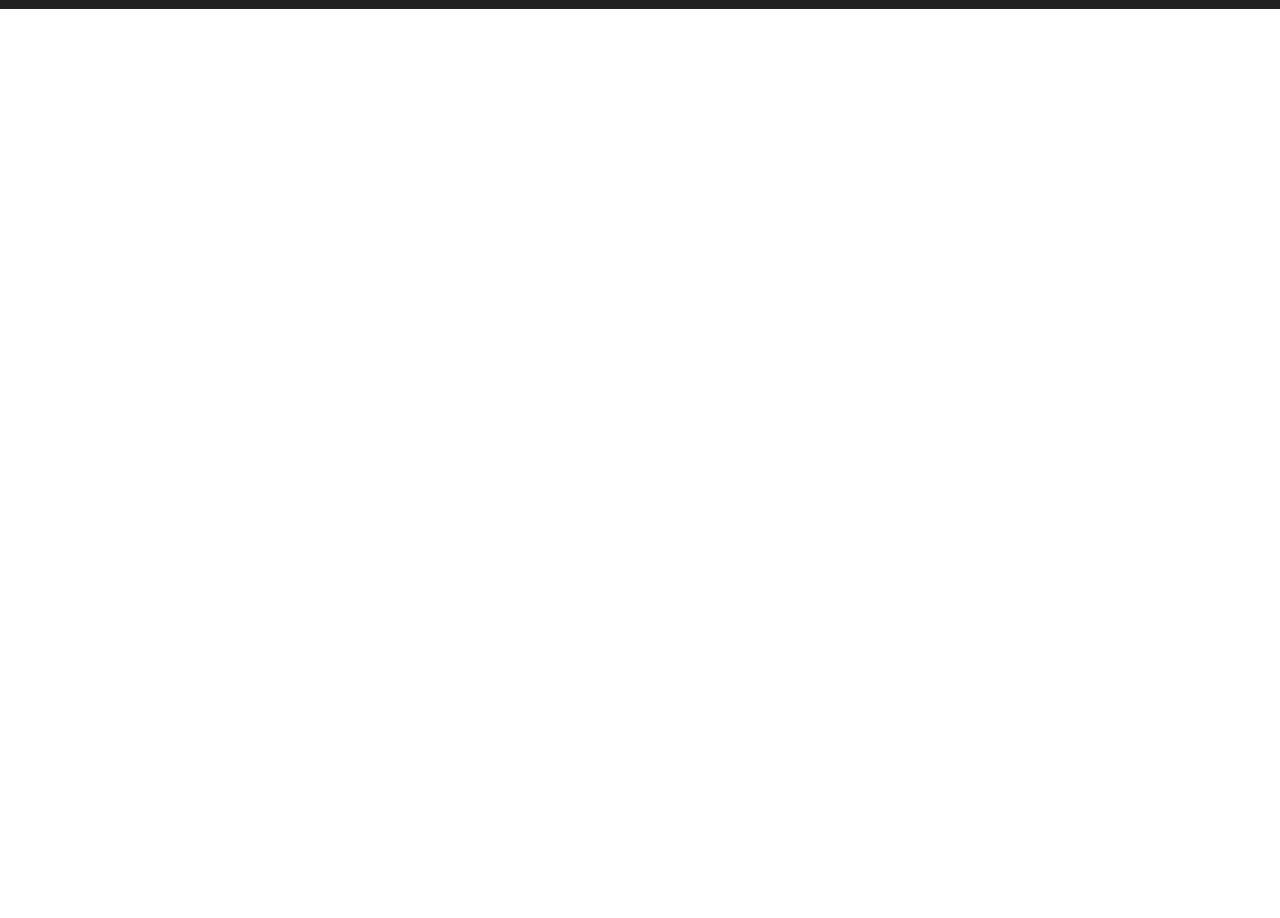
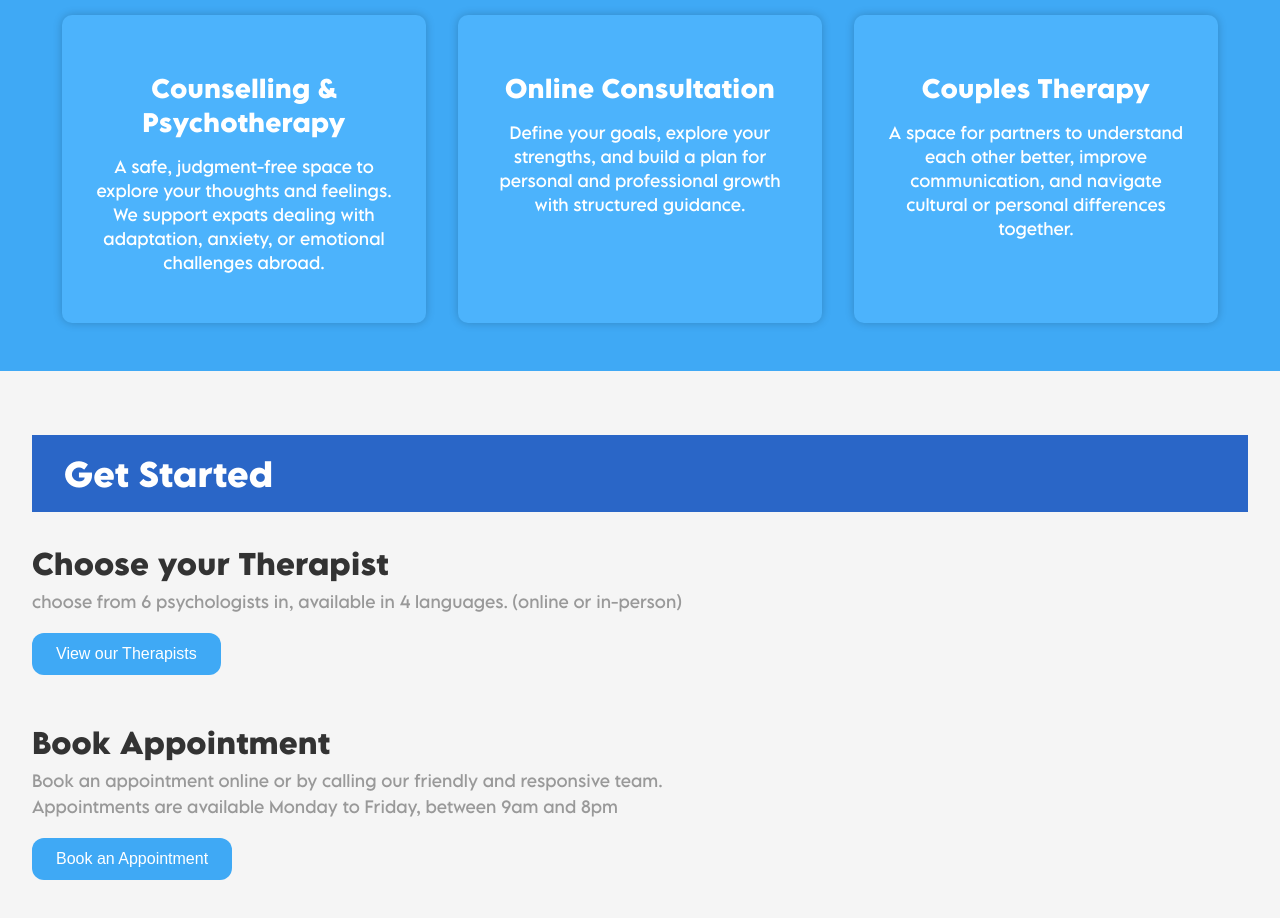
Before and after one commit to alirizaercan/MindinBlue, a React (Create React App) app: page / in a window 1280 px wide. Shown: the part 1820-2738 px from the top of the page. Before the commit the page ends 1829 px from the top, so only its background shows below. Built offline with nearby package versions, Linux system fonts and the light colour scheme.

Commit message:
Home page update 5

```diff
--- a/src/components/Header/Header.css
+++ b/src/components/Header/Header.css
@@ -5,7 +5,7 @@
   position: sticky;
   top: 0;
   z-index: 1000;
-  padding: 1rem;
+  padding: 0.5rem;
   background: #3fa9f5;
   color: #fff;
 }
@@ -15,11 +15,22 @@
   align-items: center;
   width: 100%;
   box-sizing: border-box;
+  justify-content: space-between;
 }
 
 /* Header navigation section styles */
 .header-nav {
+  display: flex;
+  gap: 1.5rem;
   margin-left: auto; /* Align navigation links to the right */
+}
+
+.header-phone a {
+  color: #fff;
+  text-decoration: none;
+  font-weight: none;
+  white-space: nowrap;
+  font-size: 1.5rem;
 }
 
 /* Header navigation links styles */
@@ -30,10 +41,6 @@
   font-size: 1.5rem;
 }
 
-.header-nav a:last-child {
-  margin-right: 0;
-}
-
 /* Logo styles */
 .header-logo {
   height: auto;
@@ -42,21 +49,31 @@
 }
 
 @media (max-width: 1024px) {
+  .header-phone a {
+    font-size: 1.3rem;
+  }
+
   .header-content {
     flex-direction: column;
   }
-  .header-logo {
-    width: 180px;
-    margin-bottom: 1rem;
+
+  .header-nav a {
+    margin-right: 0.5rem;
+    font-size: 1.3rem;
   }
+
   .header-nav {
-    margin-left: 0;
+    margin-left: 0; /* Align navigation links to the center */
+  }
+}
+
+@media (max-width: 400px) {
+  .header-phone a {
+    font-size: 1rem;
   }
 
   .header-nav a {
-    color: #fff;
-    margin-right: 0.5rem;
-    text-decoration: none;
-    font-size: 1.2rem;
+    margin-right: 0rem;
+    font-size: 1rem;
   }
 }
--- a/src/components/Header/Header.js
+++ b/src/components/Header/Header.js
@@ -19,6 +19,9 @@ function Header() {
           <Link to="/services">Services</Link>
           <Link to="/contact">Contact</Link>
         </nav>
+        <div className="header-phone">
+          <a href="tel:+48506080577">+48 (506) 080-577</a>
+        </div>
       </div>
     </header>
   );
--- a/src/pages/Home/Home.css
+++ b/src/pages/Home/Home.css
@@ -127,6 +127,96 @@
   display: block;
 }
 
+.what-we-offer {
+  background-color: #3fa9f5;
+  color: white;
+  text-align: center;
+  padding: 3rem 1rem;
+}
+
+.what-we-offer h2 {
+  font-size: 2rem;
+  margin-bottom: 2rem;
+  font-weight: bold;
+}
+
+.offer-cards {
+  display: flex;
+  flex-wrap: wrap;
+  justify-content: center;
+  gap: 2rem;
+}
+
+.offer-card {
+  background-color: #4cb3fc;
+  padding: 2rem;
+  border-radius: 10px;
+  box-shadow: 0 0 10px rgba(0, 0, 0, 0.2);
+  max-width: 300px;
+  flex: 1 1 300px;
+  transition: transform 0.3s ease;
+}
+
+.offer-card:hover {
+  transform: translateY(-5px);
+}
+
+.offer-card h3 {
+  font-size: 1.5rem;
+  margin-bottom: 1rem;
+}
+.offer-card p {
+  font-size: 1rem;
+  line-height: 1.5;
+}
+
+.get-started-section {
+  background-color: #f5f5f5;
+  padding: 4rem 2rem;
+  text-align: left;
+}
+
+.get-started-title {
+  background-color: #2a66c7;
+  color: #fff;
+  padding: 1rem 2rem;
+  font-size: 2rem;
+  font-weight: bold;
+  margin: 0 0 2rem;
+}
+
+.get-started-block {
+  margin-bottom: 3rem;
+}
+
+.get-started-block h3 {
+  font-size: 1.75rem;
+  color: #333;
+  margin-bottom: 0.5rem;
+}
+
+.get-started-block .subtitle {
+  font-size: 1rem;
+  color: #999;
+  margin: 0.25rem 0;
+}
+
+.get-started-btn {
+  margin-top: 1rem;
+  background-color: #3fa9f5;
+  color: #fff;
+  padding: 0.75rem 1.5rem;
+  border: none;
+  border-radius: 12px;
+  font-size: 1rem;
+  cursor: pointer;
+  transition: background-color 0.2s ease;
+}
+
+.get-started-btn:hover {
+  background-color: #2e94de;
+}
+
 @media (max-width: 900px) {
   .meet-founder-section {
     flex-direction: column;
--- a/src/pages/Home/Home.js
+++ b/src/pages/Home/Home.jsx
@@ -51,6 +51,60 @@ function Home() {
           ></iframe>
         </div>
       </section>
+      <section className="what-we-offer">
+        <h2>What We Offer</h2>
+        <div className="offer-cards">
+          <div className="offer-card">
+            <h3>Counselling & Psychotherapy</h3>
+            <p>
+              A safe, judgment-free space to explore your thoughts and feelings.
+              We support expats dealing with adaptation, anxiety, or emotional
+              challenges abroad.
+            </p>
+          </div>
+          <div className="offer-card">
+            <h3>Online Consultation</h3>
+            <p>
+              Define your goals, explore your strengths, and build a plan for
+              personal and professional growth with structured guidance.
+            </p>
+          </div>
+          <div className="offer-card">
+            <h3>Couples Therapy</h3>
+            <p>
+              A space for partners to understand each other better, improve
+              communication, and navigate cultural or personal differences
+              together.
+            </p>
+          </div>
+        </div>
+      </section>
+      <section className="get-started-section">
+        <h2 className="get-started-title">Get Started</h2>
+
+        <div className="get-started-block">
+          <h3>Choose your Therapist</h3>
+          <p className="subtitle">
+            choose from 6 psychologists in, available in 4 languages. (online or in-person)
+          </p>
+          <button className="get-started-btn" onClick={() => navigate("/team")}>
+            View our Therapists
+          </button>
+        </div>
+
+        <div className="get-started-block">
+          <h3>Book Appointment</h3>
+          <p className="subtitle">
+            Book an appointment online or by calling our friendly and responsive team.
+          </p>
+          <p className="subtitle">
+            Appointments are available Monday to Friday, between  9am and 8pm
+          </p>
+          <button className="get-started-btn" onClick={() => navigate("/contact")}>
+            Book an Appointment
+          </button>
+        </div>
+      </section>
     </div>
   );
 }
```
